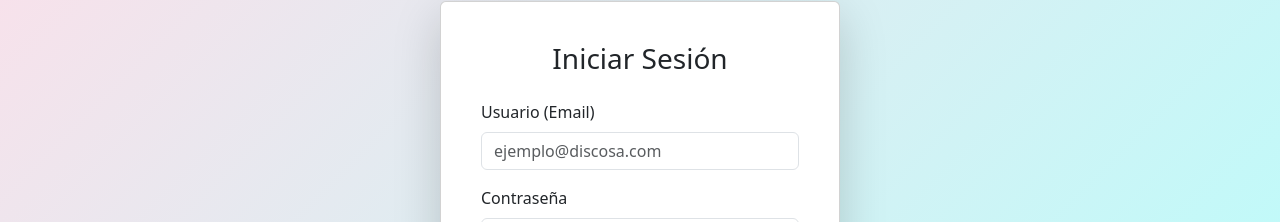
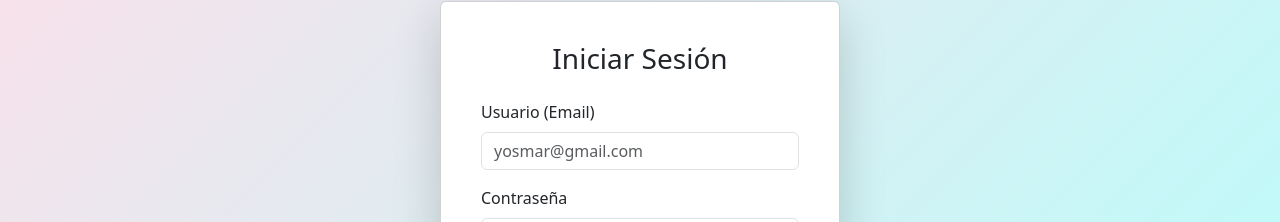
Before and after one commit to riossantos32/Trabajo2, a React (Vite) app: page /login in a window 1280 px wide. Shown: the part 224-446 px from the top of the page. Built offline with nearby package versions, Linux system fonts and the light colour scheme; no server answers.

Commit message:
Update email placeholder in FormularioLogin

```diff
--- a/src/components/login/FormularioLogin.jsx
+++ b/src/components/login/FormularioLogin.jsx
@@ -22,7 +22,7 @@ const FormularioLogin = ({
             <Form.Label>Usuario (Email)</Form.Label>
             <Form.Control
               type="email"
-              placeholder="ejemplo@discosa.com"
+              placeholder="yosmar@gmail.com"
               value={usuario}
               onChange={(e) => setUsuario(e.target.value)}
               required
```
